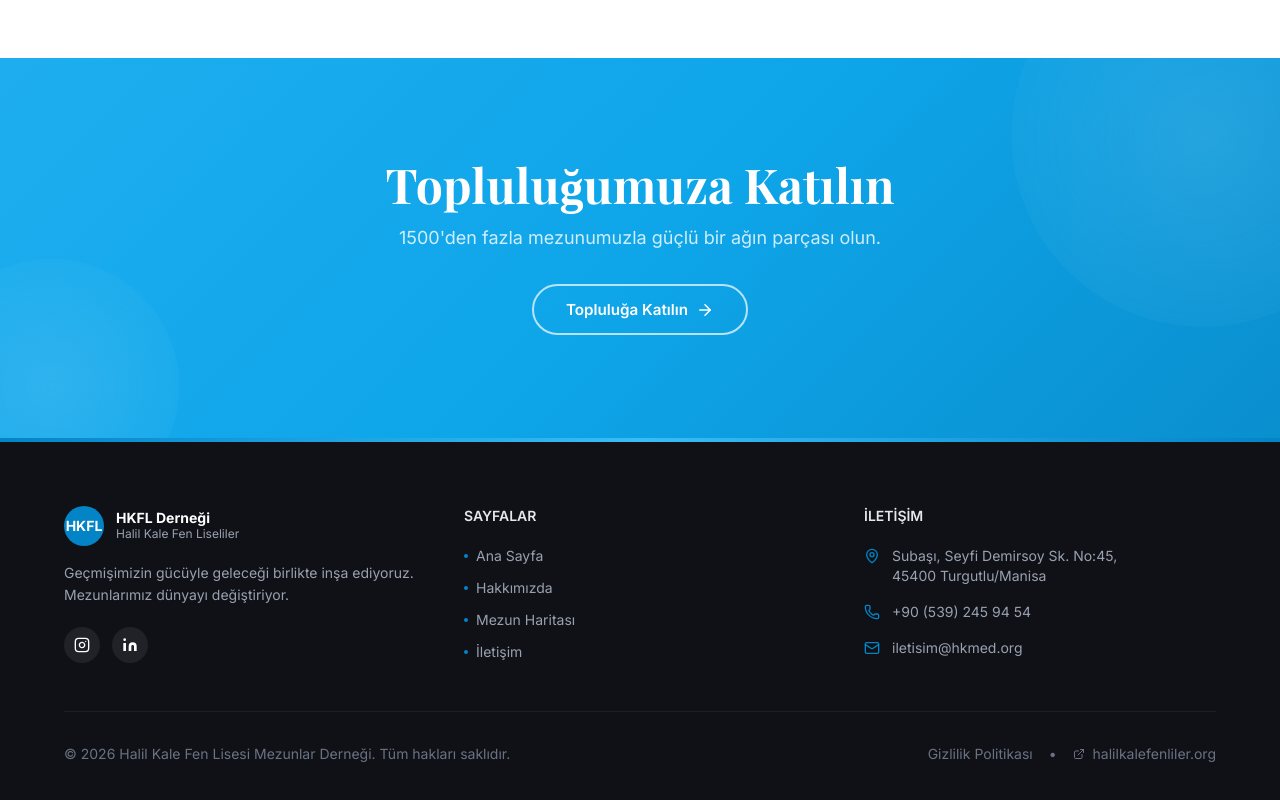
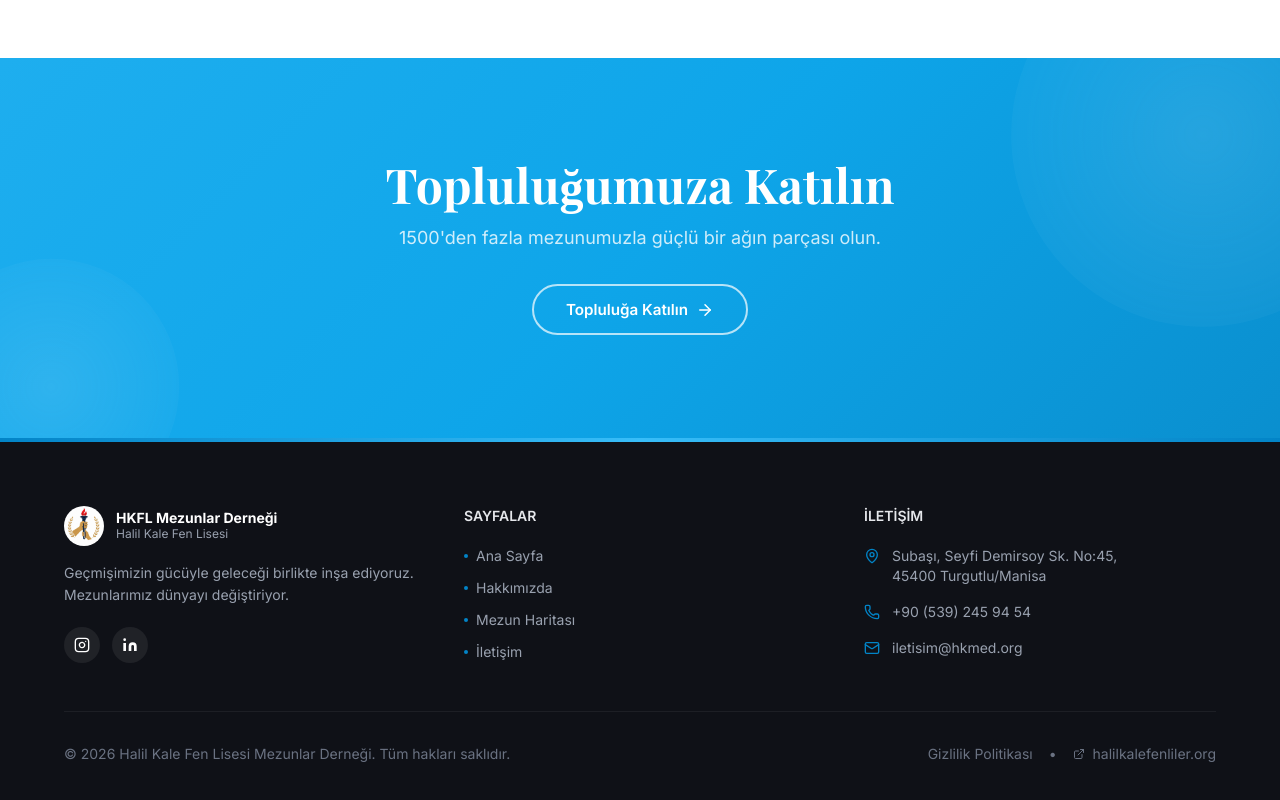
Before and after one commit to mustafacil45/hkfl-website, a Next.js app: page / in a window 1280 px wide. Shown: the part 1673-2473 px from the top of the page. Built offline with nearby package versions, Linux system fonts and the light colour scheme.

Commit message:
Logo guncellemesi ve footer branding duzenlemesi

```diff
--- a/src/components/Footer.tsx
+++ b/src/components/Footer.tsx
@@ -36,12 +36,12 @@ export default function Footer() {
           {/* Brand */}
           <div className="md:col-span-1">
             <div className="flex items-center gap-3 mb-4">
-              <div className="w-10 h-10 rounded-full bg-[#0284c7] flex items-center justify-center font-bold text-sm">
-                HKFL
+              <div className="w-10 h-10 rounded-full overflow-hidden bg-white flex items-center justify-center">
+                <img src="/logo.jpg" alt="HKFL Mezunlar Derneği" className="w-full h-full object-cover" />
               </div>
               <div>
-                <div className="font-bold text-sm leading-tight">HKFL Derneği</div>
-                <div className="text-xs text-gray-400">Halil Kale Fen Liseliler</div>
+                <div className="font-bold text-sm leading-tight">HKFL Mezunlar Derneği</div>
+                <div className="text-xs text-gray-400">Halil Kale Fen Lisesi</div>
               </div>
             </div>
             <p className="text-gray-400 text-sm leading-relaxed">
```
Also changed, not shown: public/logo-crop.png (added), public/logo.jpg (added).
